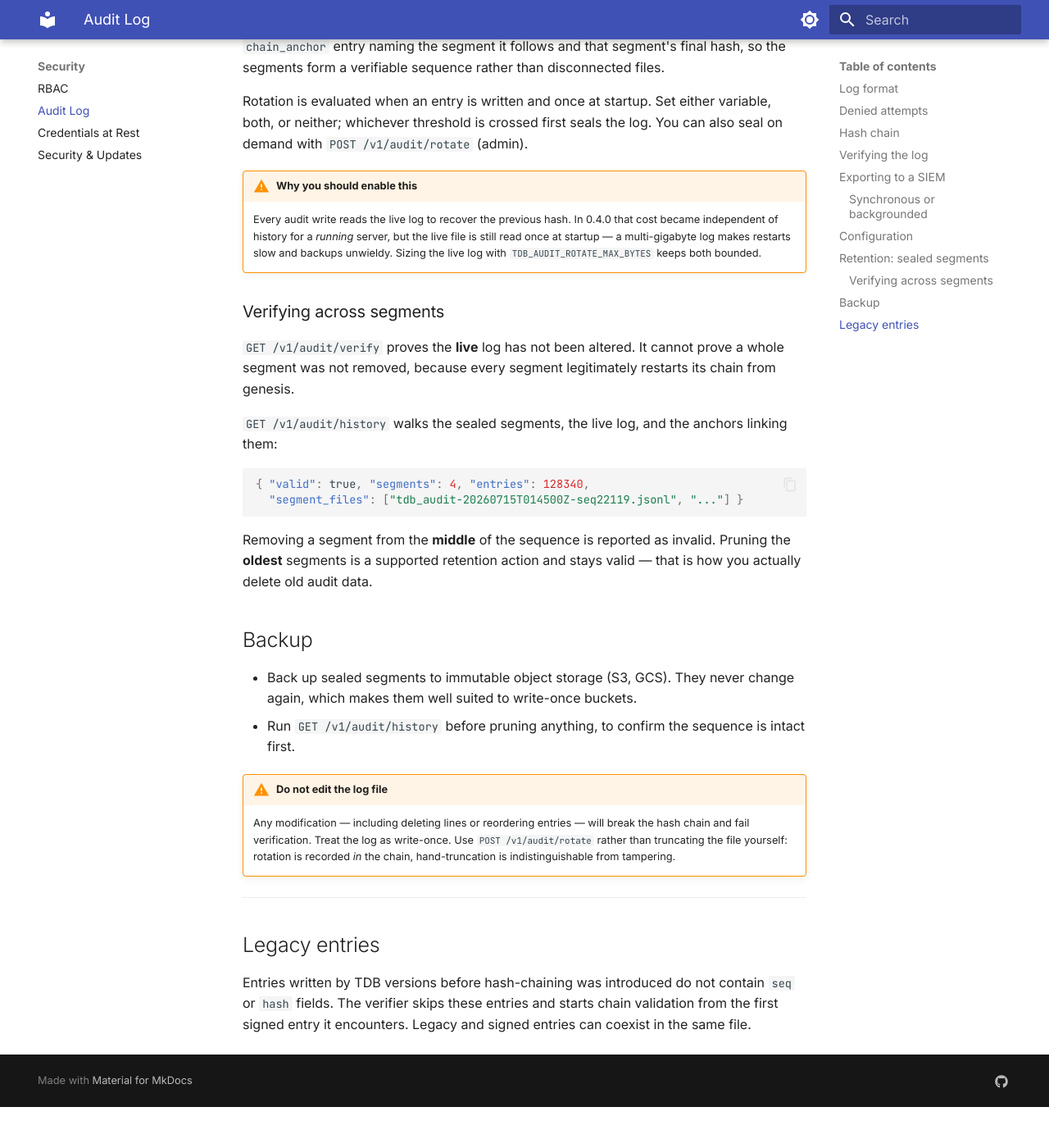
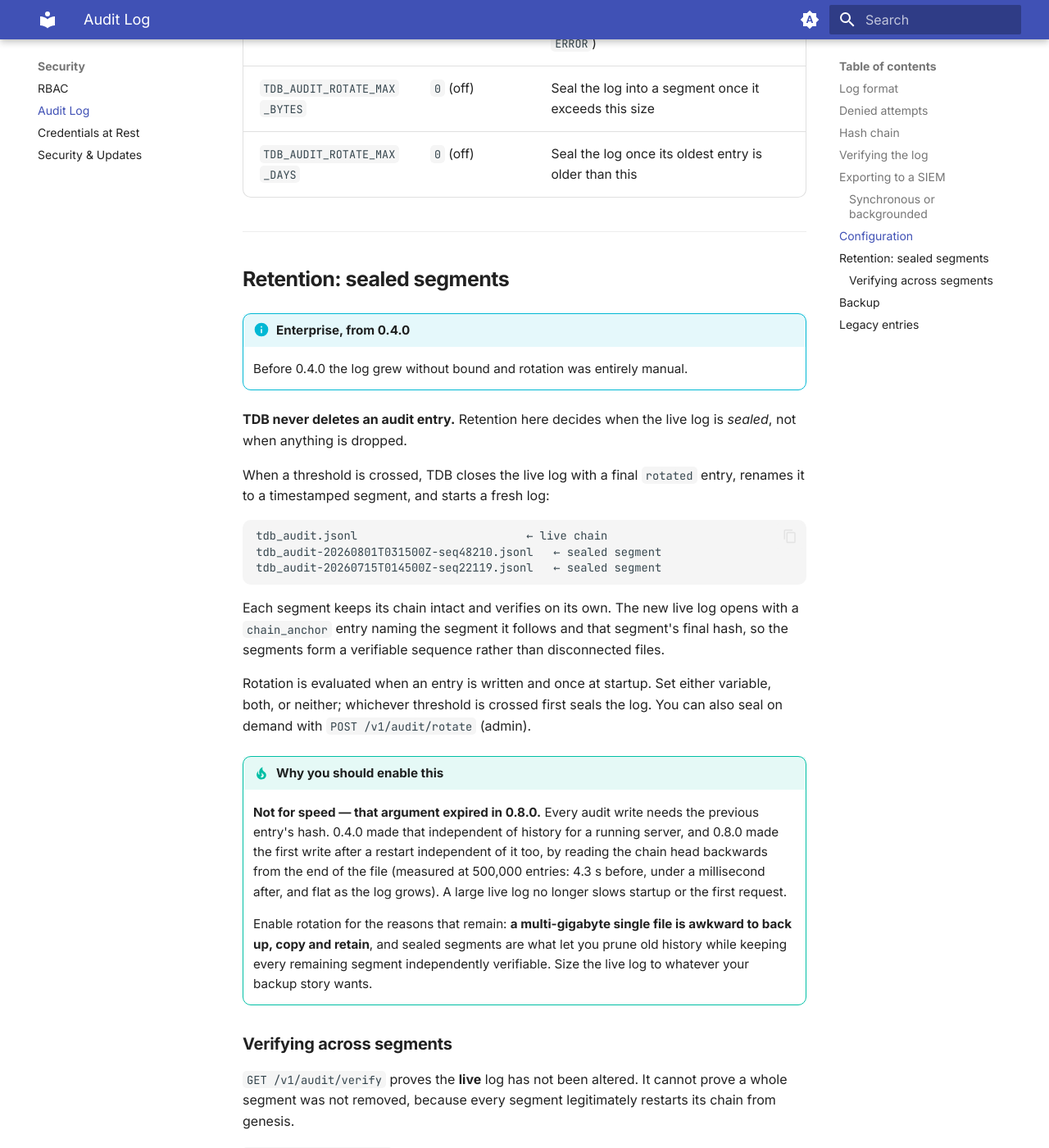
Before and after one commit to tdb-project/tdb-docs, an MkDocs documentation site: the page built from docs/security/audit.md, in a window 1280 px wide and 1400 px high, scrolled down 6477 px. Shown: the whole window at 82% size. Built offline with MkDocs 1.6.1 and Material for MkDocs 9.7.7, drawn with Linux system fonts in a browser that asks for light colours; before the commit the page ends 7827 px from its top, so only the background shows below that; some of the changed text lies outside the part shown.

Commit message:
docs: align the theme with the new landing page, and two content fixes
Theme. The landing page at tdb.jiracorp.co.in is now dark-only, so a reader
arriving from it was being flashed white. The palette now follows the reader's
OS setting first (auto/light/dark rather than light/dark), and a small
stylesheets/tdb.css pulls the slate scheme onto the landing page's near-black
(#0A0B0D) and lifted indigo (#818CF8) instead of Material's navy, with matching
type tracking, hairline table and code borders, and flatter admonitions.
Deliberately small: Material's layout is good, and anything that fights it
belongs in an override template rather than a stylesheet. Also enabled
navigation.tracking, navigation.footer, search.suggest and content.tooltips.

Content fix 1 — the image-pin example told readers to pin :0.4.2, three minors
behind, and :0.4 floats within a minor that no longer receives patches. Now
:0.6.0 and :0.6, with the digest called out as the only tag that cannot move.

Content fix 2 — the audit-rotation warning justified enabling rotation with a
startup cost that no longer exists. It said "the live file is still read once at
startup, so a multi-gigabyte log makes restarts slow". PR #41 in v0.8.0 replaced
that scan with a tail read: 4.3 s to under a millisecond at 500,000 entries, and
flat as the log grows. The advice is still right, so it stays — but the reason is
now the honest one (a multi-gigabyte single file is awkward to back up and
retain, and sealing is what lets you prune while keeping segments verifiable)
rather than a performance claim two releases have invalidated.

mkdocs --strict clean; check_docs_versions.py still matches 0.10.0 / a422e60.

Co-Authored-By: Claude Opus 5 <noreply@anthropic.com>
Claude-Session: https://claude.ai/code/session_01EYnnnnyWTGZefkkxzqr8h4

```diff
--- a/docs/security/audit.md
+++ b/docs/security/audit.md
@@ -264,12 +264,18 @@ Rotation is evaluated when an entry is written and once at startup. Set either
 variable, both, or neither; whichever threshold is crossed first seals the log.
 You can also seal on demand with `POST /v1/audit/rotate` (admin).
 
-!!! warning "Why you should enable this"
-    Every audit write reads the live log to recover the previous hash. In 0.4.0
-    that cost became independent of history for a *running* server, but the live
-    file is still read once at startup — a multi-gigabyte log makes restarts slow
-    and backups unwieldy. Sizing the live log with `TDB_AUDIT_ROTATE_MAX_BYTES`
-    keeps both bounded.
+!!! tip "Why you should enable this"
+    **Not for speed — that argument expired in 0.8.0.** Every audit write needs the
+    previous entry's hash. 0.4.0 made that independent of history for a running
+    server, and 0.8.0 made the first write after a restart independent of it too, by
+    reading the chain head backwards from the end of the file (measured at 500,000
+    entries: 4.3 s before, under a millisecond after, and flat as the log grows).
+    A large live log no longer slows startup or the first request.
+
+    Enable rotation for the reasons that remain: **a multi-gigabyte single file is
+    awkward to back up, copy and retain**, and sealed segments are what let you
+    prune old history while keeping every remaining segment independently
+    verifiable. Size the live log to whatever your backup story wants.
 
 ### Verifying across segments
 
--- /dev/null
+++ b/docs/stylesheets/tdb.css
@@ -0,0 +1,105 @@
+/*
+ * TDB docs — alignment with the landing page at tdb.jiracorp.co.in.
+ *
+ * Deliberately small. Material's defaults are good; this only pulls the two
+ * properties onto one palette and type rhythm so moving between them does not
+ * feel like moving between two products. Anything that fights Material's own
+ * layout belongs in an override template, not here.
+ */
+
+:root {
+  --tdb-accent:      #4F5BD5;   /* indigo, on light */
+  --tdb-accent-dark: #818CF8;   /* lifted indigo, legible on near-black */
+  --md-text-font:    "Inter";
+  --md-code-font:    "JetBrains Mono";
+}
+
+/* ---- dark scheme: match the landing page's near-black, not Material's navy -- */
+[data-md-color-scheme="slate"] {
+  --md-hue: 220;
+  --md-default-bg-color:        #0A0B0D;
+  --md-default-bg-color--light: #101216;
+  --md-default-fg-color:        #E9EBEF;
+  --md-default-fg-color--light: #A2A9B4;
+  --md-default-fg-color--lighter: #6E7681;
+  --md-code-bg-color:           #0D0F12;
+  --md-code-fg-color:           #D6DAE1;
+  --md-primary-fg-color:        #12141A;
+  --md-accent-fg-color:         var(--tdb-accent-dark);
+  --md-typeset-a-color:         var(--tdb-accent-dark);
+}
+
+[data-md-color-scheme="slate"] .md-header,
+[data-md-color-scheme="slate"] .md-tabs {
+  background-color: #0D0F12;
+  border-bottom: 1px solid #1C2027;
+}
+
+/* Hairline borders instead of Material's heavier separators. */
+[data-md-color-scheme="slate"] .md-typeset table:not([class]) th,
+[data-md-color-scheme="slate"] .md-typeset table:not([class]) td {
+  border-color: #1C2027;
+}
+[data-md-color-scheme="slate"] .md-typeset code,
+[data-md-color-scheme="slate"] .md-typeset pre > code {
+  border: 1px solid #1C2027;
+}
+
+/* ---- typography: match the landing page's tighter display scale ------------ */
+.md-typeset h1,
+.md-typeset h2 {
+  font-weight: 700;
+  letter-spacing: -0.022em;
+}
+.md-typeset h1 { letter-spacing: -0.028em; }
+.md-typeset h3 { font-weight: 600; letter-spacing: -0.012em; }
+
+/* Inline code should read as code without shouting. */
+.md-typeset code {
+  font-size: 0.86em;
+  border-radius: 5px;
+  padding: 0.12em 0.36em;
+}
+.md-typeset pre > code { border-radius: 10px; }
+
+/* ---- tables: the API reference leans on these heavily ---------------------- */
+.md-typeset table:not([class]) {
+  font-size: 0.78rem;
+  border-radius: 10px;
+  overflow: hidden;
+}
+.md-typeset table:not([class]) th {
+  font-weight: 600;
+  letter-spacing: 0.01em;
+}
+
+/* ---- admonitions: flatter, closer to the landing page's cards -------------- */
+.md-typeset .admonition,
+.md-typeset details {
+  border-radius: 10px;
+  border-width: 1px;
+  box-shadow: none;
+  font-size: 0.76rem;
+}
+
+/* ---- buttons (used on the docs index) -------------------------------------- */
+.md-typeset .md-button {
+  border-radius: 9px;
+  font-weight: 600;
+  transition: background-color .15s ease, color .15s ease, border-color .15s ease;
+}
+.md-typeset .md-button--primary {
+  border-color: var(--tdb-accent);
+  background-color: var(--tdb-accent);
+  color: #fff;
+}
+[data-md-color-scheme="slate"] .md-typeset .md-button--primary {
+  border-color: var(--tdb-accent-dark);
+  background-color: var(--tdb-accent-dark);
+  color: #0A0B0D;
+}
+
+/* Respect a reader who has asked for less motion. */
+@media (prefers-reduced-motion: reduce) {
+  .md-typeset .md-button { transition: none; }
+}
--- a/mkdocs.yml
+++ b/mkdocs.yml
@@ -7,13 +7,22 @@ docs_dir: docs
 theme:
   name: material
   palette:
-    - scheme: default
+    # Follow the reader's OS setting first, then let them override either way.
+    # The landing page (tdb.jiracorp.co.in) is dark-only, so a reader arriving
+    # from it in dark mode stays in dark mode rather than being flashed white.
+    - media: "(prefers-color-scheme)"
+      toggle:
+        icon: material/brightness-auto
+        name: Follow system theme
+    - media: "(prefers-color-scheme: light)"
+      scheme: default
       primary: indigo
       accent: indigo
       toggle:
         icon: material/brightness-7
         name: Switch to dark mode
-    - scheme: slate
+    - media: "(prefers-color-scheme: dark)"
+      scheme: slate
       primary: indigo
       accent: indigo
       toggle:
@@ -27,11 +36,18 @@ theme:
     - navigation.sections
     - navigation.expand
     - navigation.top
+    - navigation.tracking
+    - navigation.footer
     - search.highlight
     - search.share
+    - search.suggest
     - content.code.copy
     - content.code.annotate
+    - content.tooltips
     - toc.follow
+
+extra_css:
+  - stylesheets/tdb.css
 
 markdown_extensions:
   - admonition
```
Also changed, not shown: docs/getting-started/community.md (+3 -3 lines).
